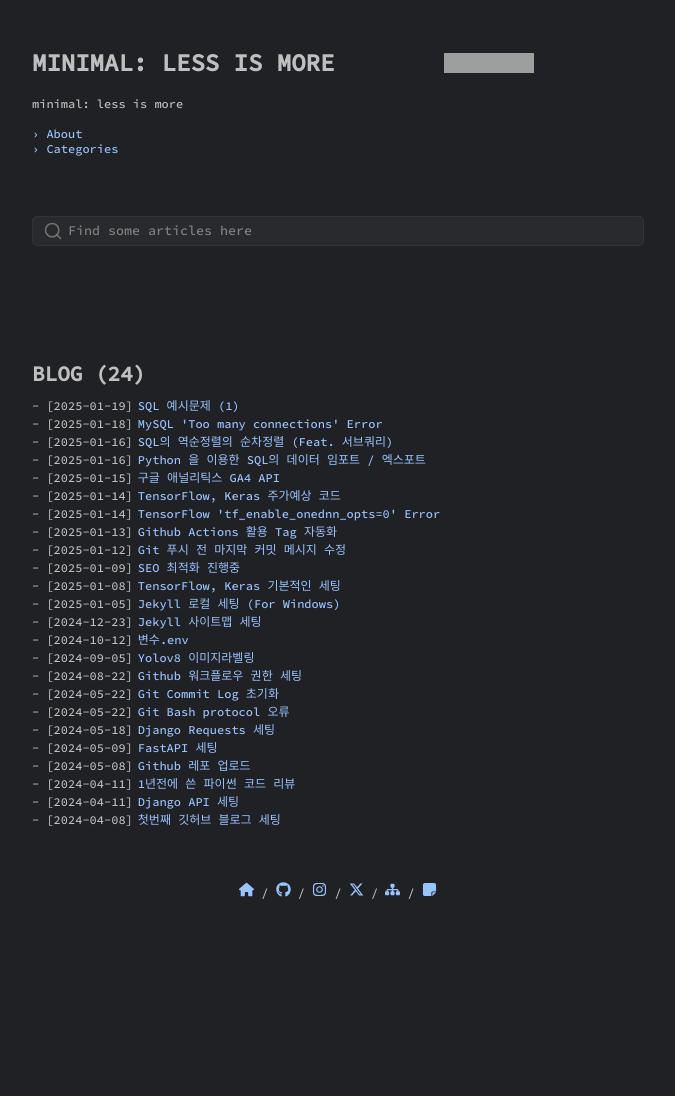
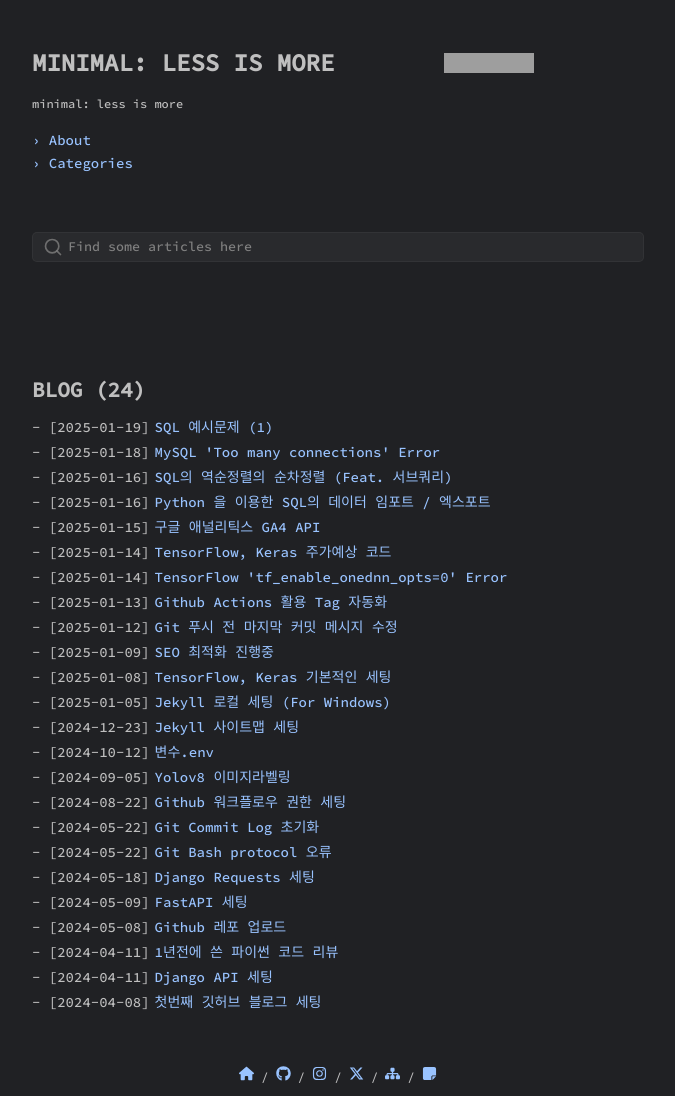
Before and after one commit to pozuhtuhv/pozuhtuhv.github.io, a Jekyll site: the page built from index.html, in a window 1280 px wide. Shown: the whole page, without its empty margins (302-977 px from the left). Built offline with Jekyll 4.4.1, drawn with Linux system fonts in a browser that asks for light colours; before the commit the page ends 912 px from its top, so only the background shows below that; grey boxes are pictures that could not be loaded.

Commit message:
(edit) margin

```diff
--- a/_sass/_main.scss
+++ b/_sass/_main.scss
@@ -207,6 +207,8 @@ b {
   line-height: 1.5;
   overflow: hidden; /* 텍스트가 넘칠 때 숨기기 */
   width: 100%;
+  margin-top: 4px;
+  font-size: 14px;
 }
 
 .posts ul li a {
@@ -305,22 +307,12 @@ figcaption {
 	margin-bottom: 5rem;
 }
 
-// 링크 컨테이너 비활성화
-// .bio .link-container {
-//   display: flex;
-//   flex-wrap: wrap;
-//   justify-content: space-between;
-//   gap: 2%;
-//   margin: 0;
-//   padding: 0;
-// }
-
-// .bio .link-container a {
-//   flex: 1 1 calc(25% - 2%);
-//   text-align: left;
-//   margin: 0;
-//   font-size: 13px;
-// }
+// 링크
+.bio a {
+  display: inline-block;
+  font-size: 14px;
+  margin-top: 5px;
+}
 
 ::selection {
 background-color: #b3b3b3;
```
